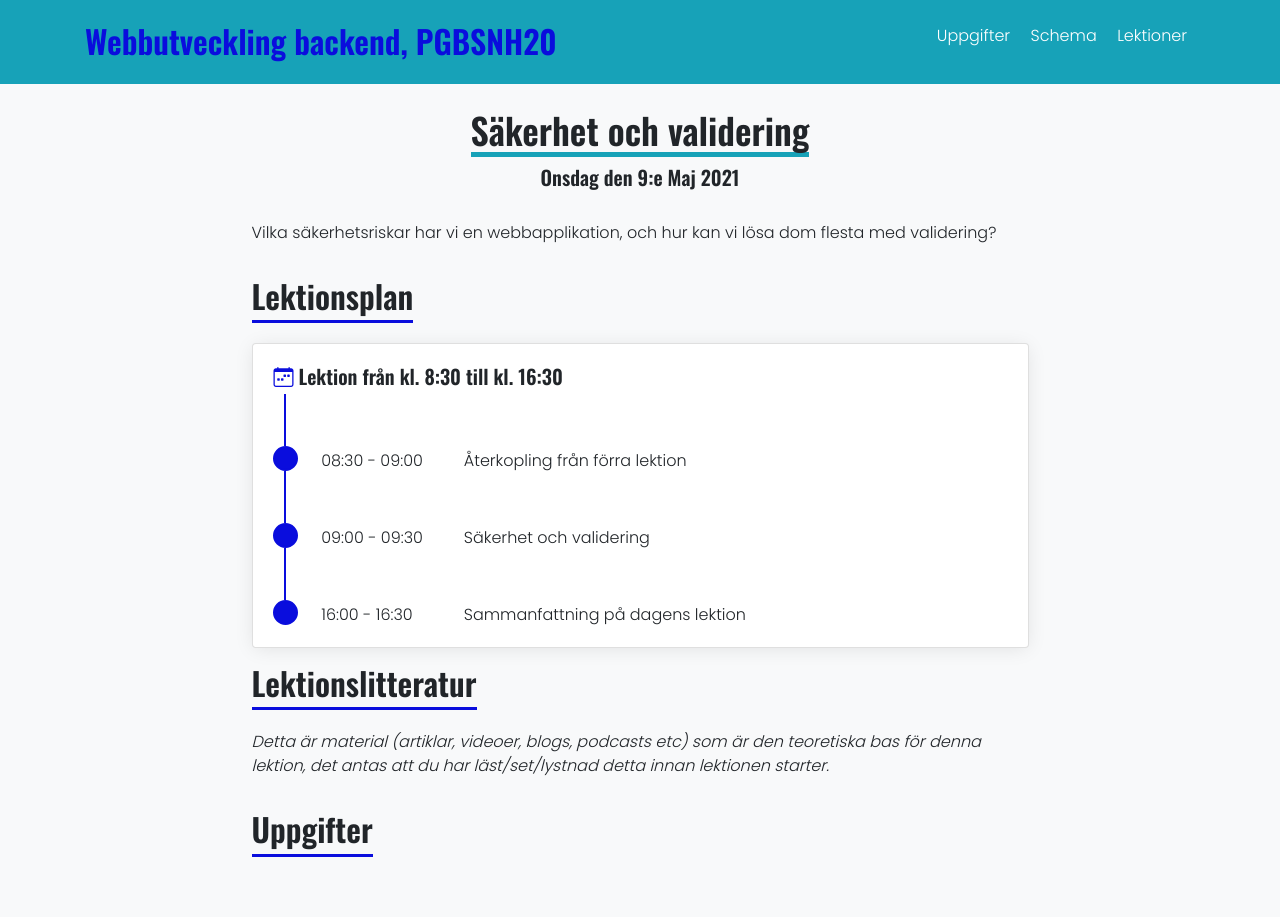
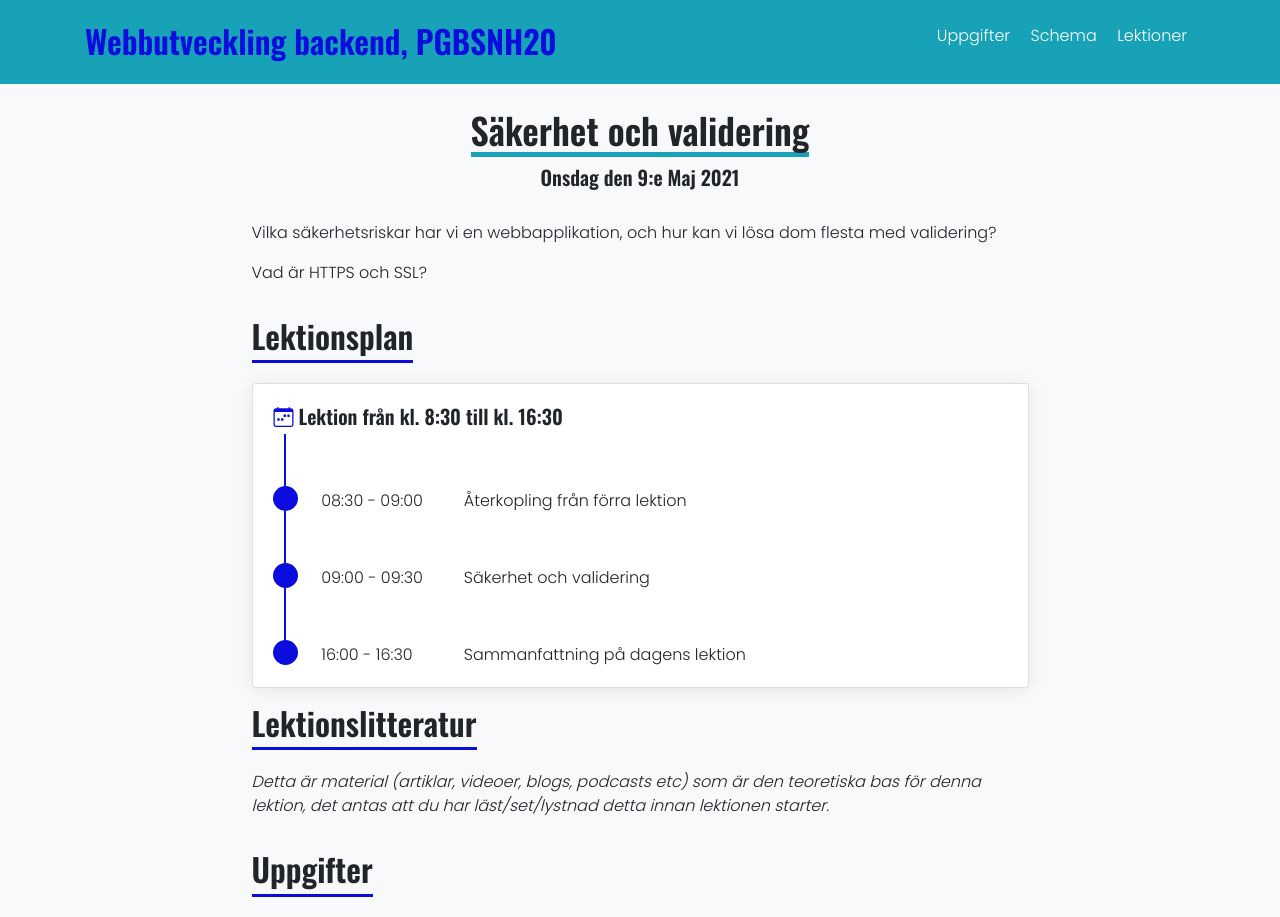
Before and after one commit to PGBSNH20/PGBSNH20-backendweb, a Jekyll site: the page built from lectures/06-security-validation.md, in a window 1280 px wide. Built offline with Jekyll 4.4.1, drawn with Linux system fonts in a browser that asks for light colours; nearby versions of some CDN libraries.

Commit message:
Adds content

```diff
--- a/lectures/06-security-validation.md
+++ b/lectures/06-security-validation.md
@@ -6,6 +6,8 @@ permalink: /lectures/security-validation
 ---
 
 Vilka säkerhetsriskar har vi en webbapplikation, och hur kan vi lösa dom flesta med validering?
+
+Vad är HTTPS och SSL?
 
 ## Lektionsplan
 
```
